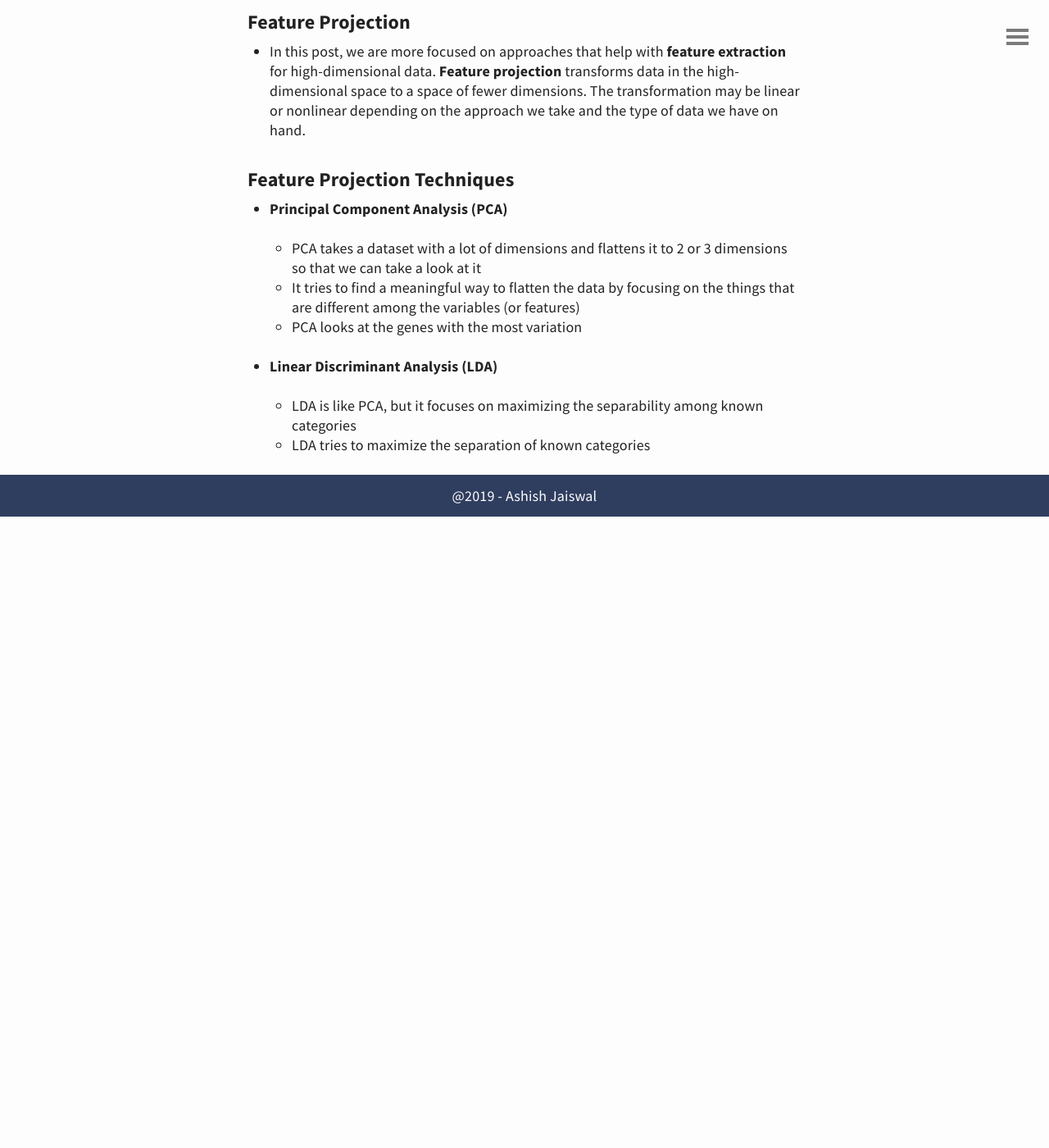
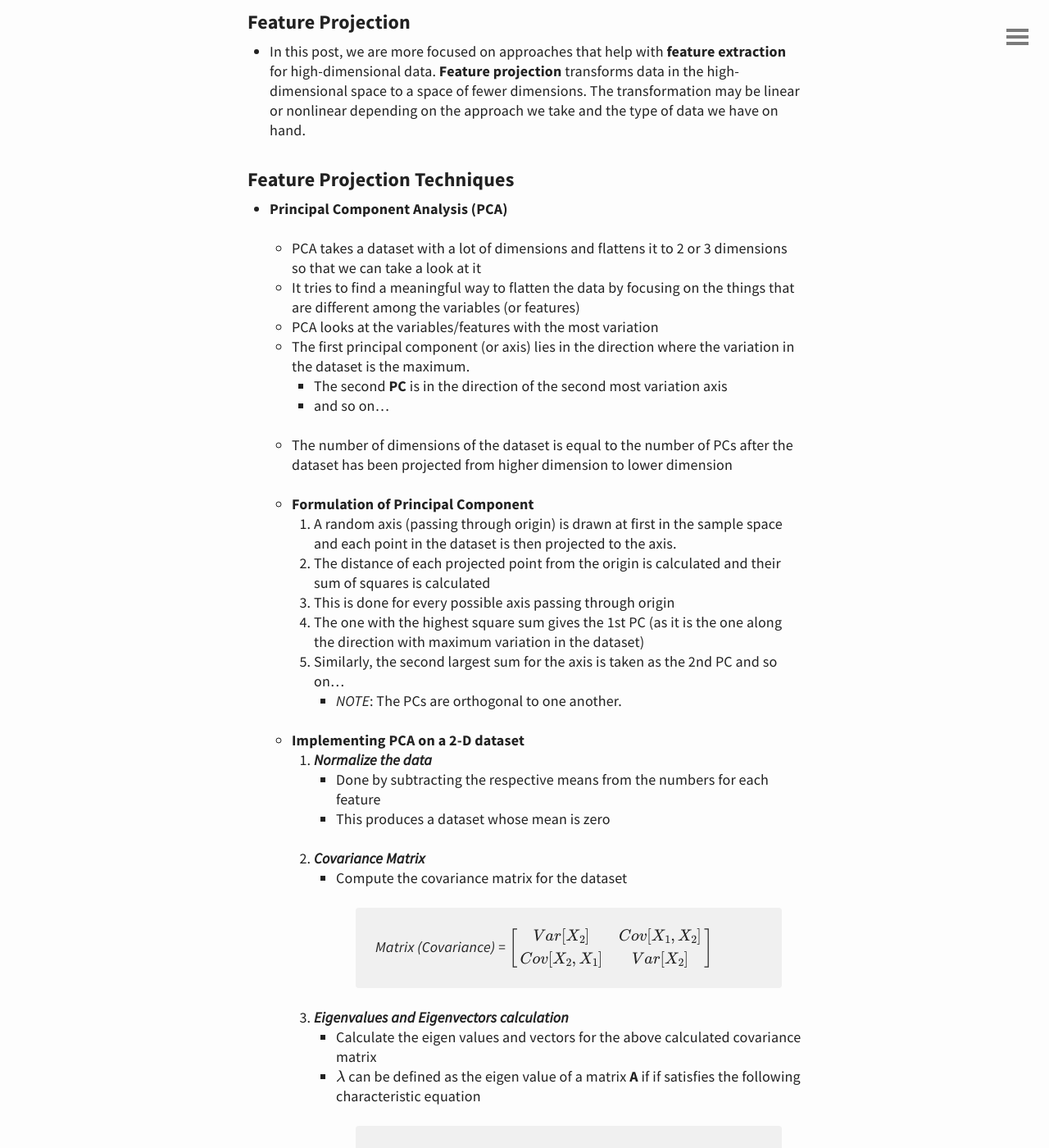
Before and after one commit to asheeshcric/blog, a Jekyll site: the page built from _posts/2019-02-26-dimensionality-reduction-techniques.md, in a window 1280 px wide and 1400 px high, scrolled down 740 px. Shown: the whole window at 82% size. Built offline with Jekyll 4.4.1, drawn with Linux system fonts in a browser that asks for light colours; formulas are drawn with MathJax 3; comment, search, counter and statistics services are not loaded; before the commit the page ends 1370 px from its top, so only the background shows below that; some of the changed text lies outside the part shown.

Commit message:
Add steps to implement PCA on a given dataset

```diff
--- a/_posts/2019-02-26-dimensionality-reduction-techniques.md
+++ b/_posts/2019-02-26-dimensionality-reduction-techniques.md
@@ -12,9 +12,9 @@
 
 - **Feature selection** methods try to find a subset of the original variables by
 the following strategies:
-    - the Filter strategy (e.g. information gain)
-    - the wrapper strategy (e.g. search guided accuracy)
-    - the embedded strategy (features are selected to add or be removed while building
+    - the *Filter* strategy (e.g. information gain)
+    - the *wrapper* strategy (e.g. search guided accuracy)
+    - the *embedded* strategy (features are selected to add or be removed while building
     the model based on the prediction scores)
 
 
@@ -35,8 +35,65 @@
     so that we can take a look at it
     - It tries to find a meaningful way to flatten the data by focusing on the things
     that are different among the variables (or features)
-    - PCA looks at the genes with the most variation
+    - PCA looks at the variables/features with the most variation
+    - The first principal component (or axis) lies in the direction where the
+    variation in the dataset is the maximum.
+        - The second **PC** is in the direction of the second most variation axis
+        - and so on...
+    - The number of dimensions of the dataset is equal to the number of PCs
+    after the dataset has been projected from higher dimension to lower dimension
 
+    - **Formulation of Principal Component**
+        1. A random axis (passing through origin) is drawn at first in the sample space and each point in
+        the dataset is then projected to the axis.
+        2. The distance of each projected point from the origin is calculated and
+        their sum of squares is calculated
+        3. This is done for every possible axis passing through origin
+        4. The one with the highest square sum gives the 1st PC (as it is the one
+        along the direction with maximum variation in the dataset)
+        5. Similarly, the second largest sum for the axis is taken as the 2nd PC and
+        so on...
+        - *NOTE*: The PCs are orthogonal to one another.
+
+    - **Implementing PCA on a 2-D dataset**
+        1. ___Normalize the data___
+            - Done by subtracting the respective means from the numbers for each
+            feature
+            - This produces a dataset whose mean is zero
+
+        2. ___Covariance Matrix___
+            - Compute the covariance matrix for the dataset
+            > Matrix (Covariance) = $$ \begin{bmatrix}Var[X_2] & Cov[X_1, X_2]\\Cov[X_2, X_1] & Var[X_2]\end{bmatrix} $$
+
+        3. ___Eigenvalues and Eigenvectors calculation___
+            - Calculate the eigen values and vectors for the above calculated
+            covariance matrix
+            - **$$\lambda$$** can be defined as the eigen value of a matrix **A** if
+            if satisfies the following characteristic equation
+                > det($$\lambda$$I - A) = 0
+            - Also, for each eigen value $$\lambda$$, there exists a corresponding eigen
+            vector **v** such that
+                > ($$\lambda$$I - A)v = 0
+
+        4. ___Forming a feature vector___
+            - Order the obtained eigenvalues from largest to smallest so that it
+            sorts in the order of its significance
+            - If we have a dataset with **n** variables (or features), then we will
+            have **n** number of eigenvalues and eigenvectors
+            - To reduce the dimensions of the dataset, just select the first **p** eigenvalues
+            and ignore the rest.
+            - Now, we form a feature vector which is a matrix of the **eigenvectors** as shown
+            below
+                > Feature Vector = ($$eig_1, eig_2, eig_3,  ... $$)
+
+        5. ___Forming Principal Components___
+            - We now form our principal components using the above calculated figures
+                > NewData = $$ FeatureVector^T * ScaledData^T$$
+
+            - So,
+                - *NewData* is the matrix consisting of the principal components
+                - *FeatureVector* is the matrix containing the eigenvectors
+                -
 
 - **Linear Discriminant Analysis (LDA)**
     - LDA is like PCA, but it focuses on maximizing the separability among known
```
